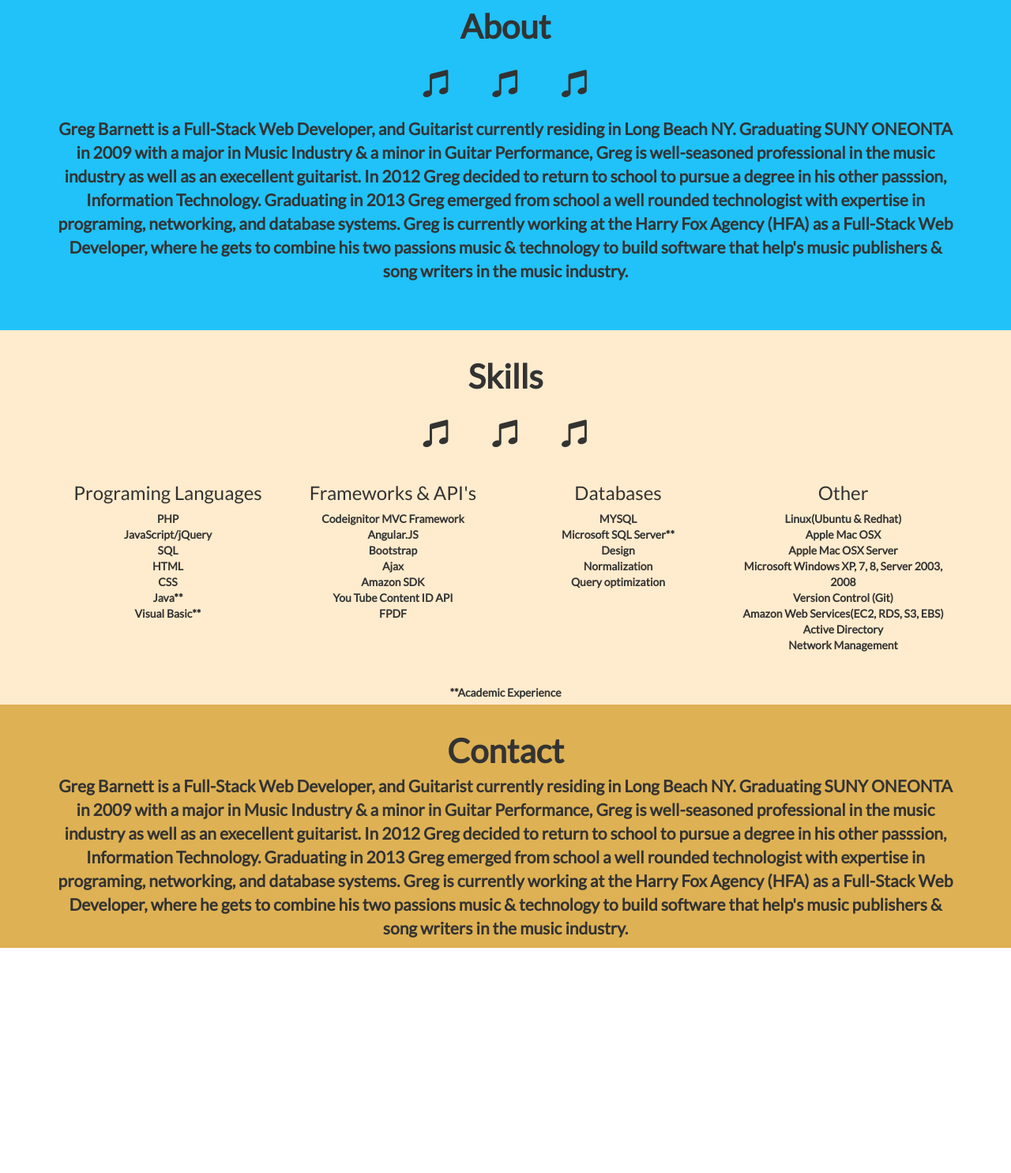
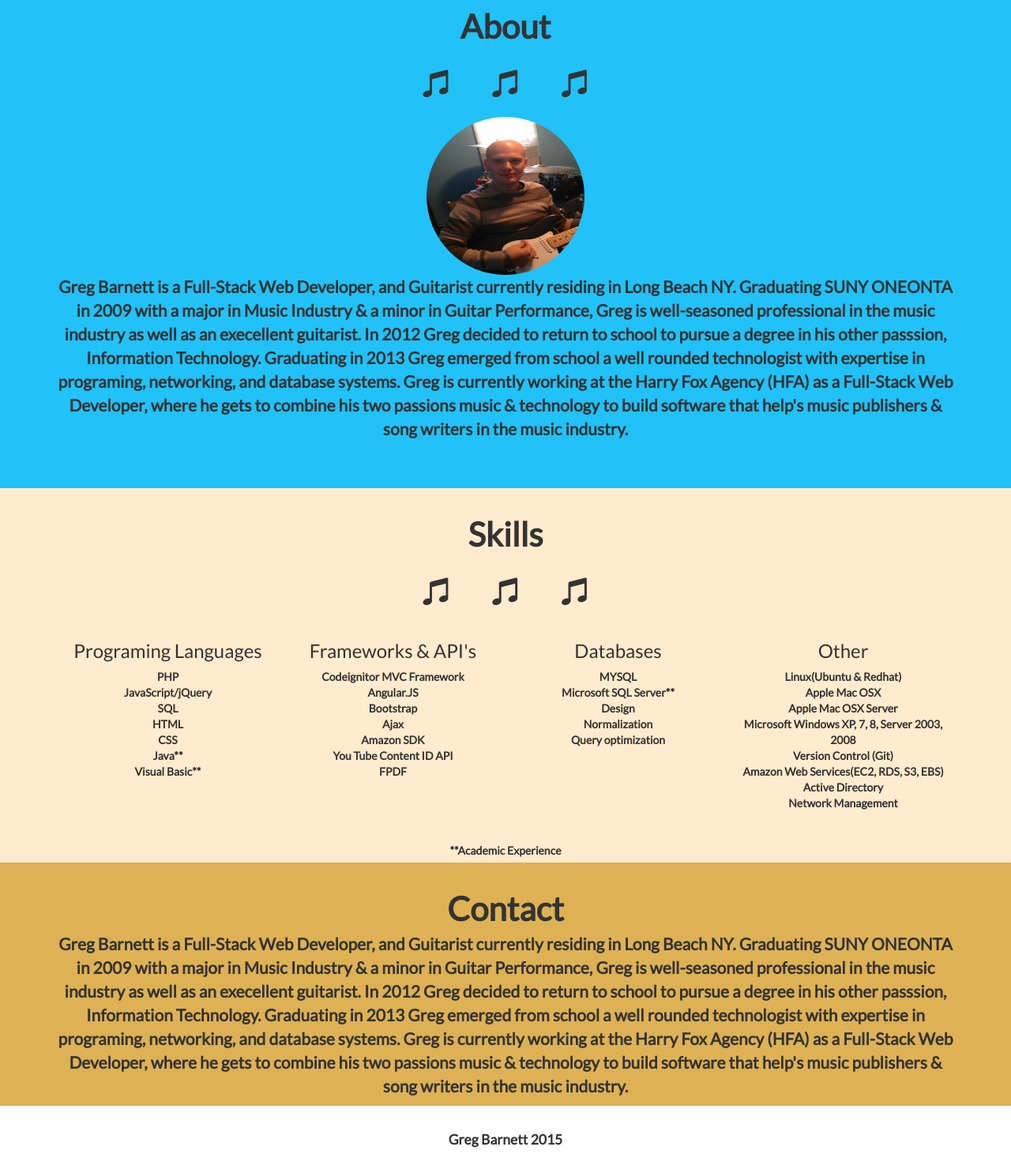
Before and after one commit to beyondkeysystem/website-portfolio, a plain HTML site: page index.html in a window 1280 px wide. Shown: the part 515-2000 px from the top of the page at 79% size. Before the commit the page ends 1715 px from the top, so only its background shows below. Drawn offline with Linux system fonts and the light colour scheme.

Commit message:
added footer, added photo in the about section

```diff
--- a/css/gb.css
+++ b/css/gb.css
@@ -109,9 +109,9 @@ header{
 #profile_img{
   margin-left: auto;
   margin-right: auto;
-  border-radius: 200px;
-  height: 315px;
-  width: 348px;
+  border-radius: 350px;
+  height: 200px;
+  width: 200px;
 }
 
 .skills_lg_12{
@@ -127,6 +127,13 @@ span.glyphicon-music{
 	padding: 25px;
 }
 
+footer{
+	text-align: center;
+	font-weight: bold;
+	font-family: lato;
+	padding: 30px;
+  	font-size: 1.25em;
+}
 
 @media(min-width:768px) {
 
--- a/index.html
+++ b/index.html
@@ -90,7 +90,13 @@
 	                	<span class="glyphicon glyphicon-music" aria-hidden="true"></span>
 						<span class="glyphicon glyphicon-music" aria-hidden="true"></span>
 					</div>
-	                <p id = "about_text">Greg Barnett is a Full-Stack Web Developer, and Guitarist currently residing in Long Beach NY. Graduating SUNY ONEONTA in 2009 with a major in Music Industry &amp; a minor in Guitar Performance, Greg is well-seasoned professional in the music industry as well as an execellent guitarist. In 2012 Greg decided to return to school to pursue a degree in his other passsion, Information Technology. Graduating in 2013 Greg emerged from school a well rounded technologist with expertise in programing, networking, and database systems. Greg is currently working at the Harry Fox Agency (HFA) as a Full-Stack Web Developer, where he gets to combine his two passions music & technology to build software that help's music publishers &amp; song writers in the music industry.</p>
+					<div class="">
+						 <img class="img-responsive" id = "profile_img" src="img/profile.jpg" alt="">
+
+					</div>
+	                <p id = "about_text">
+	                	Greg Barnett is a Full-Stack Web Developer, and Guitarist currently residing in Long Beach NY. Graduating SUNY ONEONTA in 2009 with a major in Music Industry &amp; a minor in Guitar Performance, Greg is well-seasoned professional in the music industry as well as an execellent guitarist. In 2012 Greg decided to return to school to pursue a degree in his other passsion, Information Technology. Graduating in 2013 Greg emerged from school a well rounded technologist with expertise in programing, networking, and database systems. Greg is currently working at the Harry Fox Agency (HFA) as a Full-Stack Web Developer, where he gets to combine his two passions music & technology to build software that help's music publishers &amp; song writers in the music industry.
+	                </p>
 	            </div>
 	        </div>
 	    </div>
@@ -195,6 +201,10 @@
 	    </div>
 	</section>
 
+	<footer>
+		<div>Greg Barnett 2015</div>
+	</footer>
+
 
 </body>
 </html>
```
